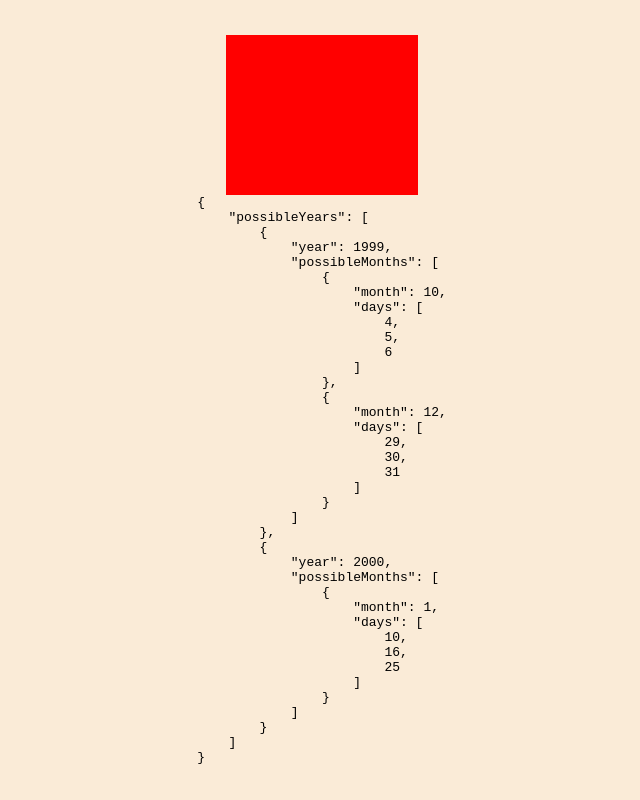
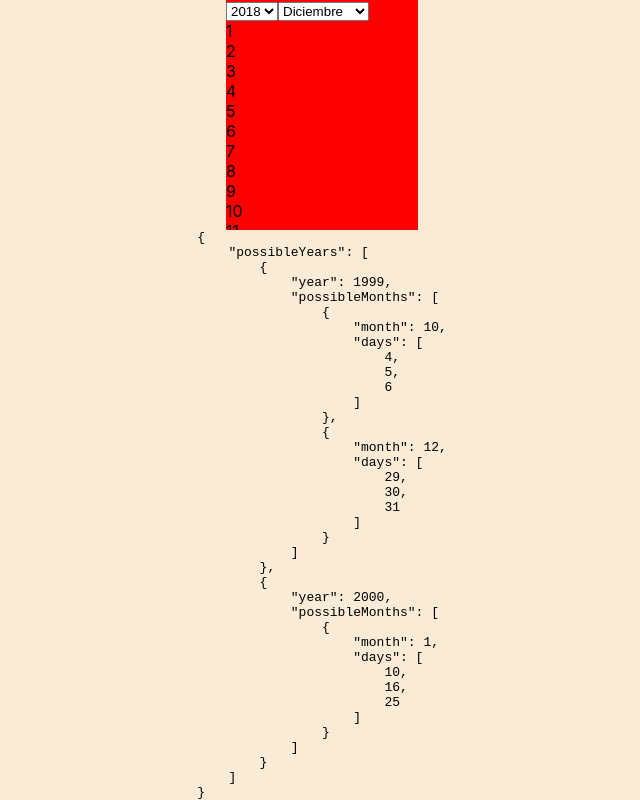
Before and after one commit to karlosvallejo/prueba-date-picker, a React (Create React App) app: page / in a window 1280 px wide. Shown: the whole page, without its empty margins (318-958 px from the left). Built offline with nearby package versions, Linux system fonts and the light colour scheme.

Commit message:
picker logic and structure

```diff
--- a/src/Components/DatePicker/DatePicker.css
+++ b/src/Components/DatePicker/DatePicker.css
@@ -1,5 +1,6 @@
 .DatePicker-wrapper {
     width: 15%;
-    height: 20%;
+    height: 30%;
     background: red;
+    overflow: auto;
 }
--- a/src/Components/DatePicker/DatePicker.tsx
+++ b/src/Components/DatePicker/DatePicker.tsx
@@ -5,7 +5,7 @@ export {IDatePicker};
 
 class DatePicker extends Component<IDatePicker.IPropsDatePicker, IDatePicker.IStateDatePicker> {
 
-	exampleDate: IDatePicker.Date= {
+	exampleDate: IDatePicker.Date = {
 		possibleYears: [
 			{
 				year: 1999, possibleMonths: [
@@ -30,7 +30,9 @@ class DatePicker extends Component<IDatePicker.IPropsDatePicker, IDatePicker.ISt
 	constructor(props: IDatePicker.IPropsDatePicker) {
 		super(props);
 		this.state = {
-			chosenDate: null
+			chosenDate: null,
+			currentYear: 2018,
+			currentMonth: 12
 		};
 	}
 
@@ -42,10 +44,153 @@ class DatePicker extends Component<IDatePicker.IPropsDatePicker, IDatePicker.ISt
 		});
 	}
 
+	generateDays(monthNumber: number, handler:(i: number, event: React.MouseEvent<HTMLDivElement>) => void): JSX.Element[] {
+		let totalDays: number = 20;
+		switch (monthNumber) {
+			case 1:
+				totalDays = 31;
+			break;
+
+			case 2:
+				totalDays = 28;
+			break;
+
+			case 3:
+				totalDays = 31;
+			break;
+
+			case 4:
+				totalDays = 30;
+			break;
+
+			case 5:
+				totalDays = 31;
+			break;
+
+			case 6:
+				totalDays = 30;
+			break;
+
+			case 7:
+				totalDays = 31;
+			break;
+
+			case 8:
+				totalDays = 31;
+			break;
+
+			case 9:
+				totalDays = 30;
+			break;
+
+			case 10:
+				totalDays = 31;
+			break;
+
+			case 11:
+				totalDays = 30;
+			break;
+
+			case 12:
+				totalDays = 31;
+			break;
+        }
+
+		return [...Array<JSX.Element>(totalDays)].map((val, index) => {
+            return <div key={index + 1} onClick={(event: React.MouseEvent<HTMLDivElement>) => handler(index + 1, event)}>{index + 1}</div>
+		})
+	}
+
+	generateYears(min: number, max: number): JSX.Element[] {
+		const yearsOptions: JSX.Element[] = [];
+		for (let index = min; index <= max; index++) {
+			yearsOptions.push(<option key={index} value={index}>{index}</option>);
+		}
+        return yearsOptions;
+	}
+
+    generateMonths(): JSX.Element[] {
+        return [...Array<JSX.Element>(12)].map((val: JSX.Element, index: number) => {
+        	const monthName: string = this.nameMonth(index + 1);
+        	return <option key={monthName} value={index + 1}>{monthName}</option>
+        });
+    }
+
+	nameMonth(index: number): string {
+		switch (index) {
+			case 1:
+				return 'Enero';
+			case 2:
+				return 'Febrero';
+			case 3:
+				return 'Marzo';
+			case 4:
+				return 'Abril';
+			case 5:
+				return 'Mayo';
+			case 6:
+				return 'Junio';
+			case 7:
+				return 'Julio';
+			case 8:
+				return 'Agosto';
+			case 9:
+				return 'Septiembre';
+			case 10:
+				return 'Octubre';
+			case 11:
+				return 'Noviembre';
+			case 12:
+				return 'Diciembre';
+		}
+		return 'Wrong Month';
+	}
+
+	defineChosenDate(i : number, event: React.MouseEvent<HTMLDivElement>) {
+
+	}
+
+	determineNewDate() {
+		const { chosenDate } = this.state;
+		if (chosenDate) {
+			chosenDate.possibleYears.forEach((yearObject: IDatePicker.Year) => {
+				if (yearObject.year === this.state.currentYear) {
+
+				}
+			});
+		}
+
+		function createYearObject(): IDatePicker.Year {
+			return 4 as any;
+		}
+	}
+
+	handleSelect(event: React.ChangeEvent<HTMLSelectElement>) {
+		const id = event.target.id;
+        const value = parseInt(event.target.value);
+        console.log(id);
+		switch (id) {
+			case 'years':
+                this.setState({currentYear: value});
+			break;
+			case 'months':
+				this.setState({currentMonth: value});
+			break;
+        }
+	}
+
 	render() {
         return (
         	<div className={'DatePicker-wrapper'}>
-
+				<div>
+                    <select name={'years'} id={'years'} value={this.state.currentYear} onChange={this.handleSelect.bind(this)}>
+						{this.generateYears(1998, 2025)}
+					</select>
+                    <select name={'months'} id={'months'} value={this.state.currentMonth} onChange={this.handleSelect.bind(this)}>
+                        {this.generateMonths()}
+                    </select>
+					{this.generateDays(this.state.currentMonth, this.defineChosenDate)}
+                </div>
 	        </div>
         );
     }
--- a/src/Components/DatePicker/IDatePicker.ts
+++ b/src/Components/DatePicker/IDatePicker.ts
@@ -1,5 +1,32 @@
-export interface IStateDatePicker {
-	chosenDate: Date | null;
+export interface GeneralIStateDatePicker {
+    chosenDate: Date | null;
+}
+
+const f2 = {
+	possibleYears: {
+		1999: {
+			possibleMonths: {
+				10: {
+					days: [10,12,11]
+				},
+				12: {
+					days: [5, 8, 9]
+				}
+			}
+		},
+		2000: {
+			possibleMonths: {
+				1: {
+					days: [1,2,3,4,5,6]
+				}
+			}
+		}
+	}
+};
+
+export interface IStateDatePicker extends GeneralIStateDatePicker{
+	currentYear: number;
+	currentMonth: number;
 }
 
 export interface IPropsDatePicker {
@@ -10,12 +37,12 @@ export interface Date {
 	possibleYears: Year[];
 }
 
-interface Year {
+export interface Year {
 	year: number;
 	possibleMonths: Month[];
 }
 
-interface Month {
+export interface Month {
 	month: number;
 	days: number[];
 }
--- a/src/Containers/DatePage/DatePage.css
+++ b/src/Containers/DatePage/DatePage.css
@@ -6,6 +6,7 @@
     flex-direction: column;
     align-items: center;
     justify-content: center;
+    overflow: auto;
 }
 
 .DatePage-wrapper pre {
--- a/src/Containers/DatePage/DatePage.tsx
+++ b/src/Containers/DatePage/DatePage.tsx
@@ -4,7 +4,7 @@ import DatePicker, {IDatePicker} from "../../Components/DatePicker/DatePicker";
 
 
 
-interface IStateDataPage extends IDatePicker.IStateDatePicker {
+interface IStateDataPage extends  IDatePicker.GeneralIStateDatePicker {
 
 }
 
```
